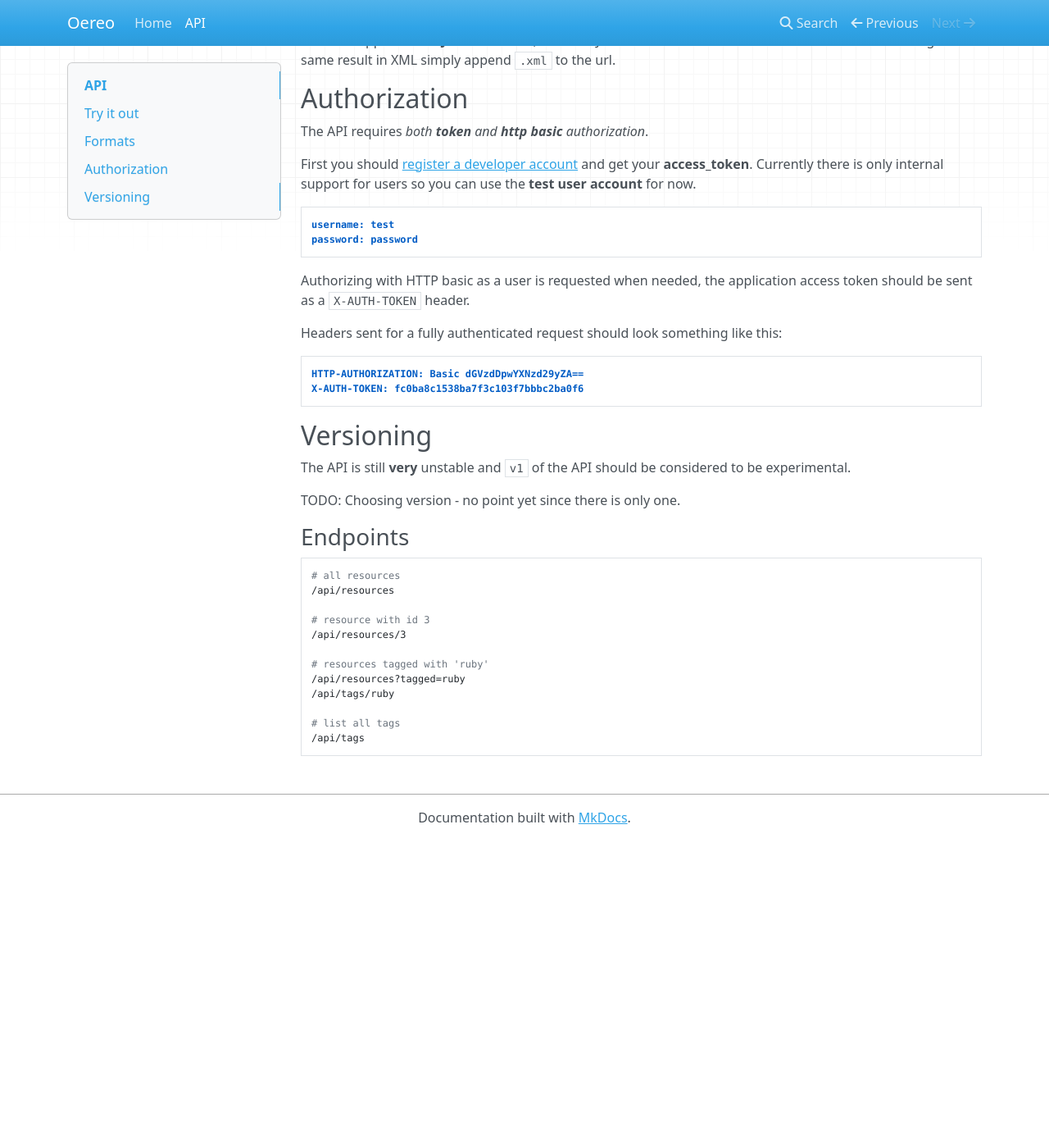
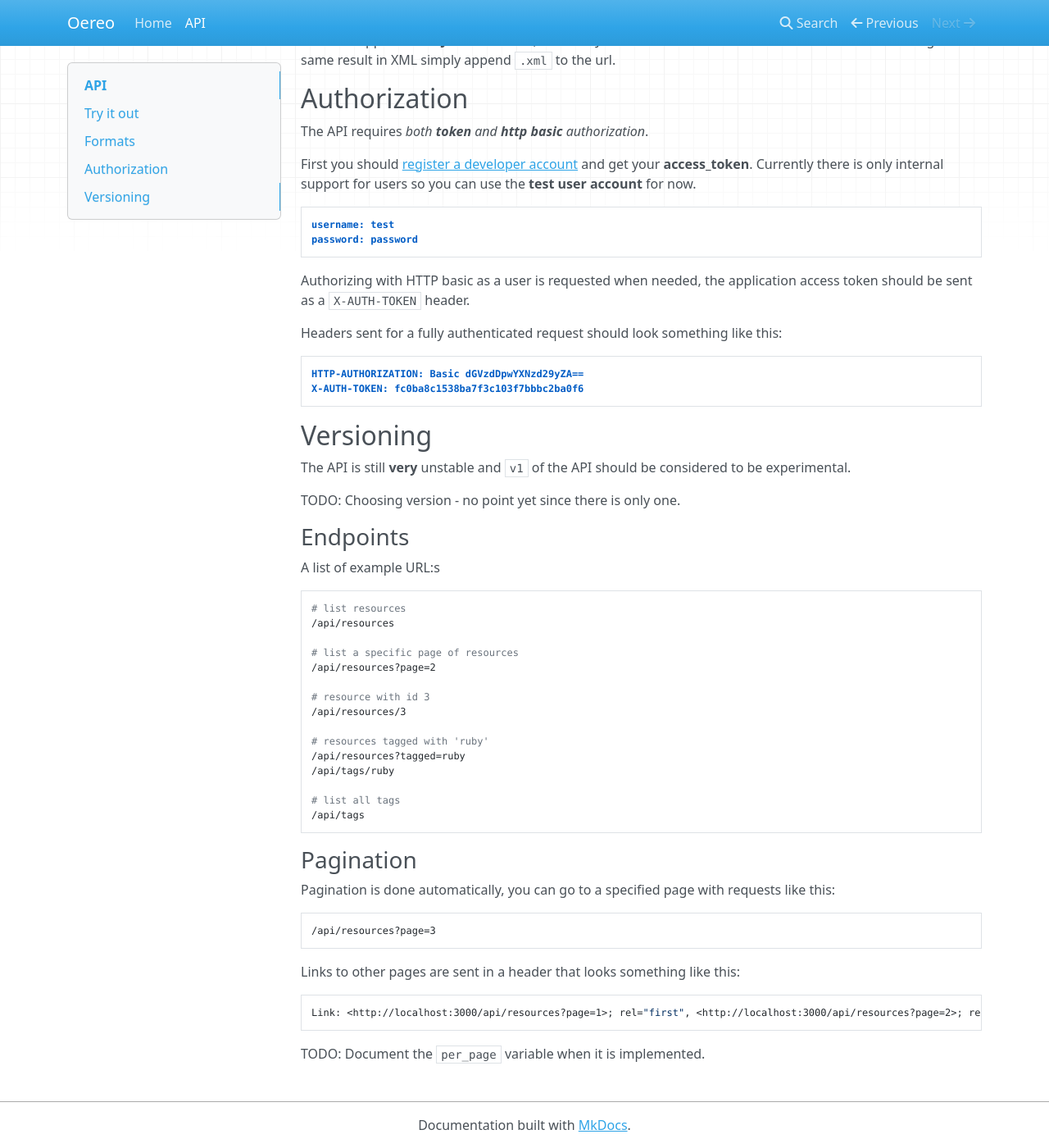
Before and after one commit to jsborjesson/oereo, an MkDocs documentation site: the page built from docs/api.md, in a window 1280 px wide and 1400 px high, scrolled down 318 px. Shown: the whole window at 82% size. Built offline with MkDocs 1.6.1, drawn with Linux system fonts in a browser that asks for light colours; nearby versions of some CDN libraries; old or Windows-style settings are respelled for this version of MkDocs; before the commit the page ends 1343 px from its top, so only the background shows below that.

Commit message:
Documented api pagination

```diff
--- a/docs/api.md
+++ b/docs/api.md
@@ -43,8 +43,13 @@ TODO: Choosing version - no point yet since there is only one.
 
 ### Endpoints
 
-    # all resources
+A list of example URL:s
+
+    # list resources
     /api/resources
+
+    # list a specific page of resources
+    /api/resources?page=2
 
     # resource with id 3
     /api/resources/3
@@ -55,3 +60,16 @@ TODO: Choosing version - no point yet since there is only one.
 
     # list all tags
     /api/tags
+
+### Pagination
+
+Pagination is done automatically, you can go to a specified page with requests
+like this:
+
+    /api/resources?page=3
+
+Links to other pages are sent in a header that looks something like this:
+
+    Link: <http://localhost:3000/api/resources?page=1>; rel="first", <http://localhost:3000/api/resources?page=2>; rel="prev"
+
+TODO: Document the `per_page` variable when it is implemented.
```
